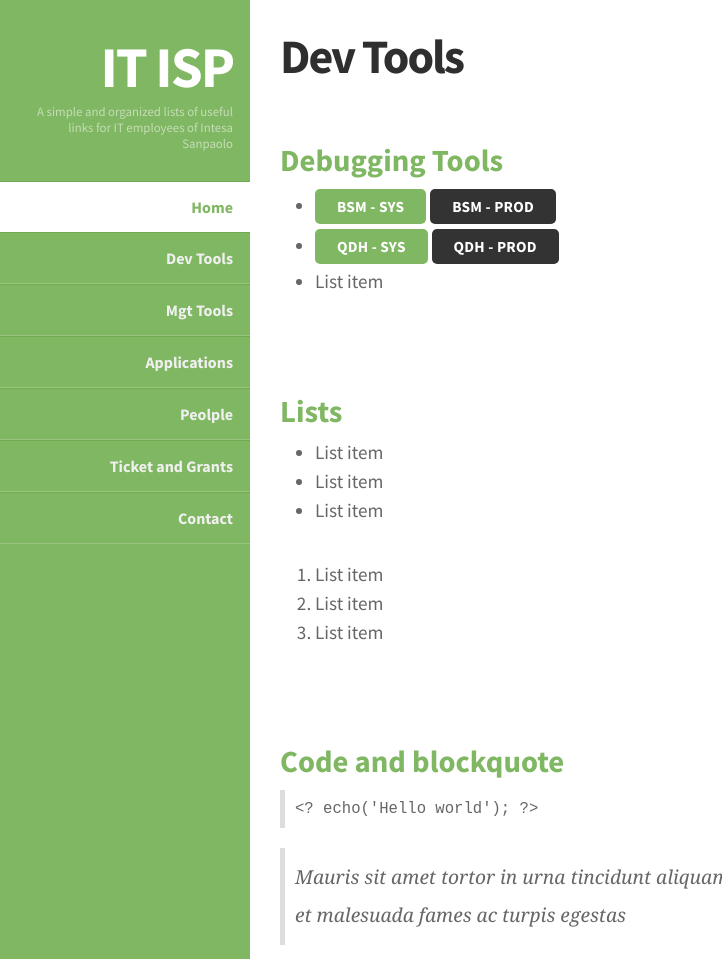
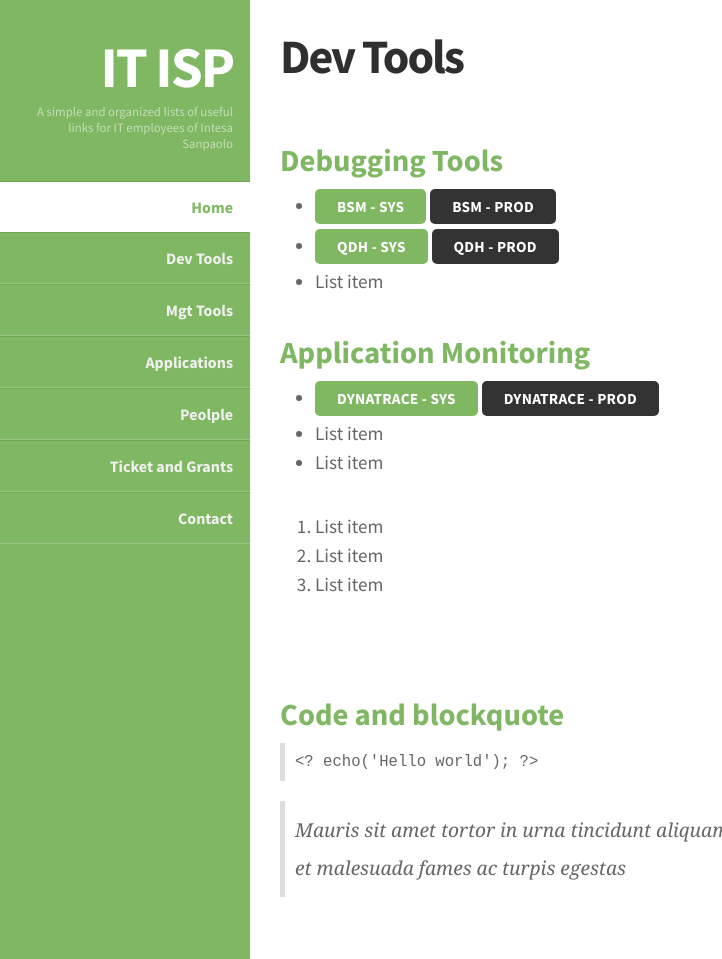
Before and after one commit to Fabri93/ISP, a plain HTML site: page devTools.html in a window 1280 px wide. Shown: the top 959 px of the page, without its empty margins (0-722 px from the left). Drawn offline with Linux system fonts and the light colour scheme.

Commit message:
update devTools

```diff
--- a/devTools.html
+++ b/devTools.html
@@ -52,6 +52,8 @@ License: Creative Commons Attribution
 			<h2>Dev Tools</h2>
 
 			<p>&nbsp;</p>
+
+
 					<h3>Debugging Tools</h3>
 					<ul>
 						<li><a href="#" class="button">BSM - SYS</a>     <a href="#" class="button button-reversed"> BSM - PROD </a> </li>
@@ -59,15 +61,13 @@ License: Creative Commons Attribution
 						<li>List item</li>
 					</ul>
 
-				<p>&nbsp;</p>
-
-
-				<h3>Lists</h3>
+					<h3>Application Monitoring</h3>
 					<ul>
-					<li>List item</li>
+						<li><a href="#" class="button">Dynatrace - SYS</a>     <a href="#" class="button button-reversed"> Dynatrace - PROD </a></li>
 						<li>List item</li>
 						<li>List item</li>
 					</ul>
+
 
 				<ol>
 
```
Lines whose indentation alone changed are shown as unchanged.
